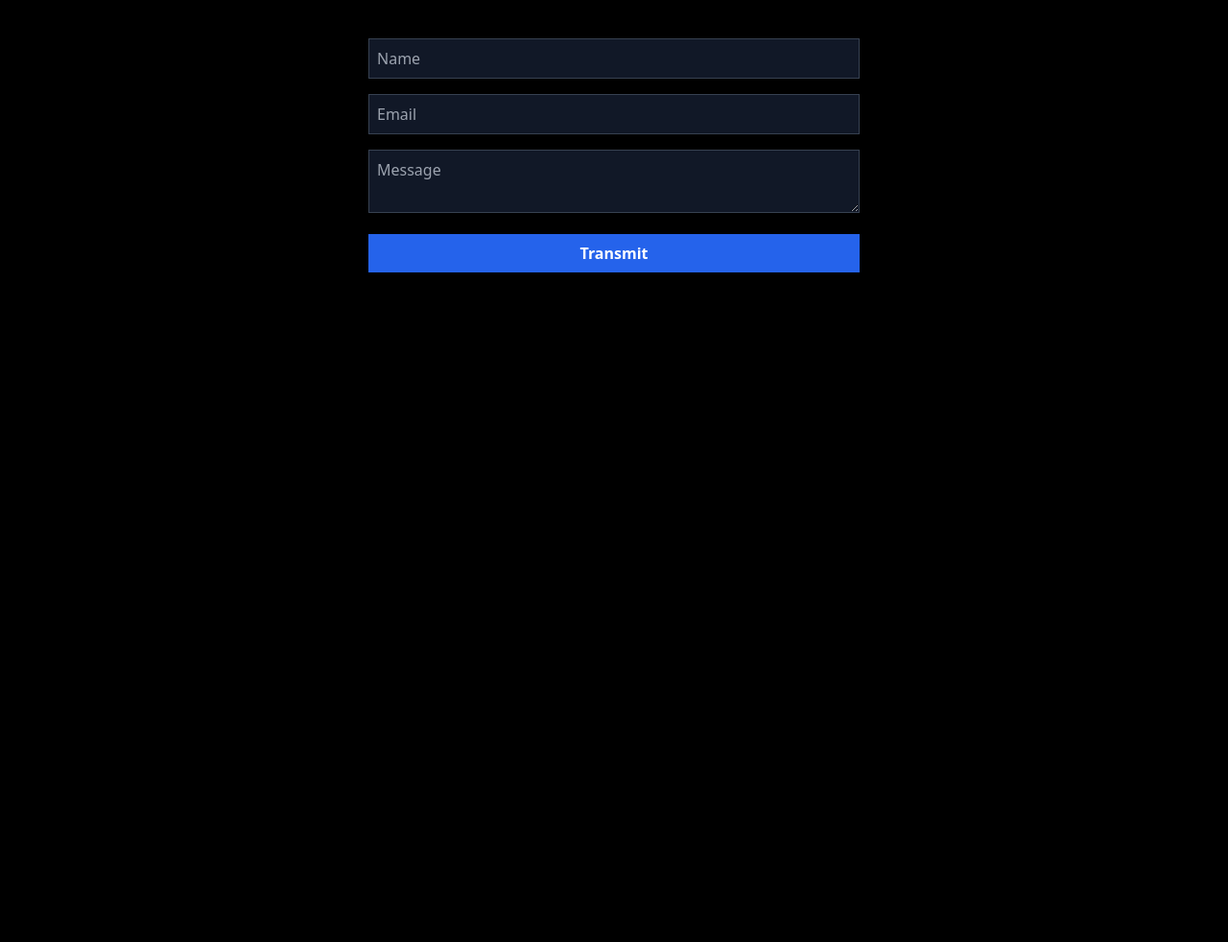
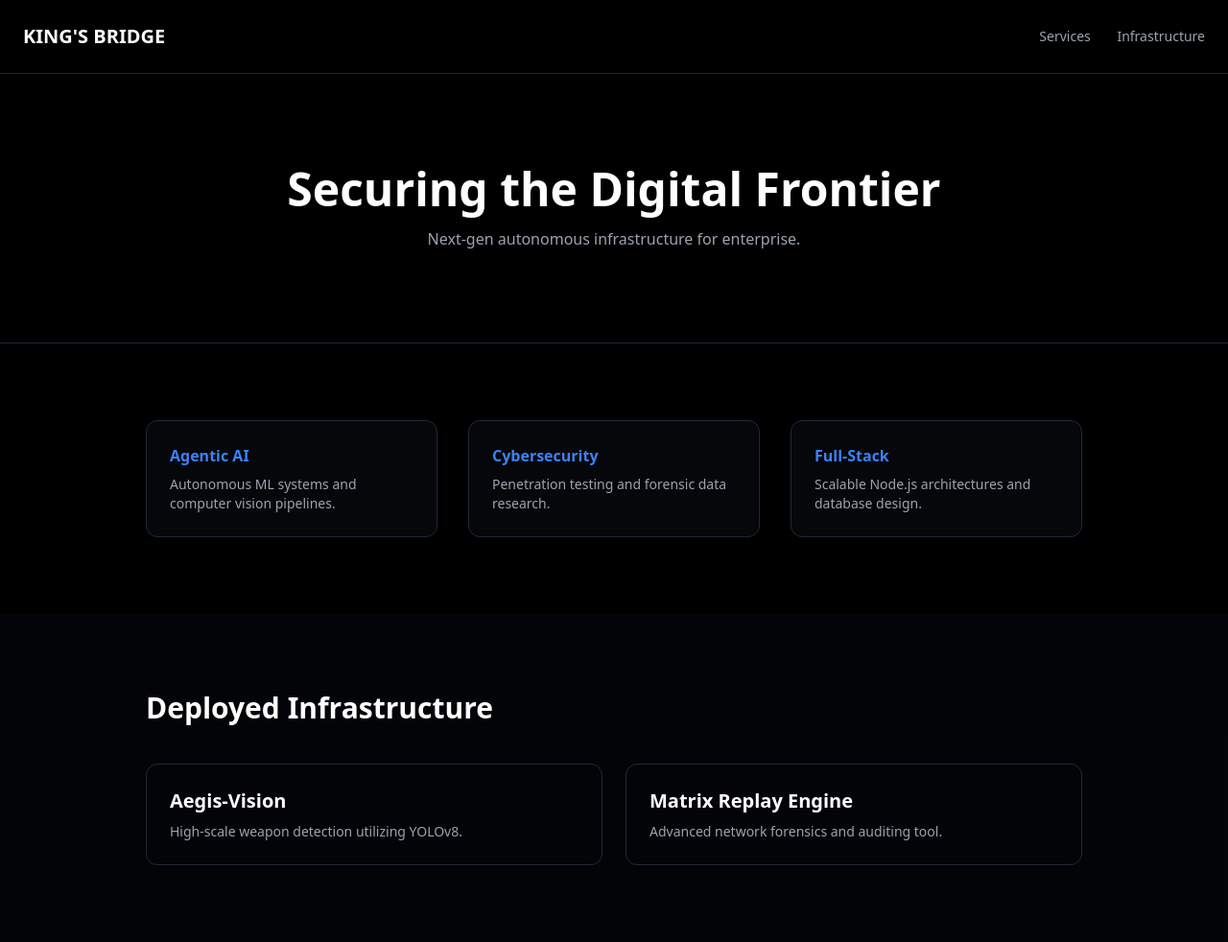
Before and after one commit to shayankhan20356/KingsBridge-Infrastructure-v2, a website: page public/index.html in a window 1280 px wide. Shown: the whole page at 96% size. Before the commit the page ends 800 px from the top, so only its background shows below. Drawn offline with nearby package versions, Linux system fonts and the light colour scheme.

Commit message:
Upgrade to professional data-driven structure

```diff
--- a/public/index.html
+++ b/public/index.html
@@ -1,13 +1,24 @@
 <!DOCTYPE html>
-<html lang="en">
-<head><meta charset="UTF-8"><script src="https://cdn.tailwindcss.com"></script></head>
-<body class="bg-black text-white p-10">
-    <form id="contactForm" class="space-y-4 max-w-lg mx-auto">
-        <input name="name" placeholder="Name" class="w-full p-2 bg-gray-900 border border-gray-700" required>
-        <input name="email" type="email" placeholder="Email" class="w-full p-2 bg-gray-900 border border-gray-700" required>
-        <textarea name="message" placeholder="Message" class="w-full p-2 bg-gray-900 border border-gray-700"></textarea>
-        <button type="submit" class="bg-blue-600 p-2 w-full font-bold">Transmit</button>
-    </form>
+<html lang="en" class="scroll-smooth">
+<head>
+    <meta charset="UTF-8">
+    <script src="https://cdn.tailwindcss.com"></script>
+    <title>KING'S BRIDGE | Consultancy</title>
+</head>
+<body class="bg-black text-white">
+    <nav class="p-6 flex justify-between items-center border-b border-gray-800">
+        <h1 class="text-xl font-bold">KING'S BRIDGE</h1>
+        <div class="space-x-6 text-sm text-gray-400">
+            <a href="#services">Services</a>
+            <a href="#projects">Infrastructure</a>
+        </div>
+    </nav>
+
+    <div id="hero-module"></div>
+    <div id="services-module"></div>
+    <div id="projects-module"></div>
+    <div id="contact-module"></div>
+
     <script src="script.js"></script>
 </body>
 </html>
--- a/public/script.js
+++ b/public/script.js
@@ -1,12 +1,46 @@
-document.getElementById('contactForm').addEventListener('submit', async (e) => {
-    e.preventDefault();
-    const btn = e.target.querySelector('button');
-    btn.textContent = 'TRANSMITTING...';
-    const data = Object.fromEntries(new FormData(e.target).entries());
-    const res = await fetch('/api/contact', {
-        method: 'POST',
-        headers: { 'Content-Type': 'application/json' },
-        body: JSON.stringify(data)
-    });
-    btn.textContent = res.ok ? 'SUCCESS' : 'FAILED';
-});
+// Data Engine
+const siteData = {
+    services: [
+        { title: "Agentic AI", desc: "Autonomous ML systems and computer vision pipelines." },
+        { title: "Cybersecurity", desc: "Penetration testing and forensic data research." },
+        { title: "Full-Stack", desc: "Scalable Node.js architectures and database design." }
+    ],
+    projects: [
+        { title: "Aegis-Vision", desc: "High-scale weapon detection utilizing YOLOv8." },
+        { title: "Matrix Replay Engine", desc: "Advanced network forensics and auditing tool." }
+    ]
+};
+
+// Injection Engine
+const render = () => {
+    document.getElementById('hero-module').innerHTML = `
+        <section class="py-24 text-center border-b border-gray-800">
+            <h2 class="text-5xl font-bold mb-4">Securing the Digital Frontier</h2>
+            <p class="text-gray-400">Next-gen autonomous infrastructure for enterprise.</p>
+        </section>`;
+
+    document.getElementById('services-module').innerHTML = `
+        <section id="services" class="py-20 max-w-5xl mx-auto grid md:grid-cols-3 gap-8 px-6">
+            ${siteData.services.map(s => `
+                <div class="p-6 border border-gray-800 rounded-xl bg-gray-900/30">
+                    <h3 class="font-bold text-blue-500 mb-2">${s.title}</h3>
+                    <p class="text-sm text-gray-400">${s.desc}</p>
+                </div>`).join('')}
+        </section>`;
+
+    document.getElementById('projects-module').innerHTML = `
+        <section id="projects" class="py-20 bg-gray-900/20">
+            <div class="max-w-5xl mx-auto px-6">
+                <h2 class="text-3xl font-bold mb-10">Deployed Infrastructure</h2>
+                <div class="grid md:grid-cols-2 gap-6">
+                    ${siteData.projects.map(p => `
+                        <div class="p-6 border border-gray-800 rounded-xl">
+                            <h3 class="font-bold text-xl mb-2">${p.title}</h3>
+                            <p class="text-gray-400 text-sm">${p.desc}</p>
+                        </div>`).join('')}
+                </div>
+            </div>
+        </section>`;
+};
+
+render();
```
Also changed, not shown: public/modules.js (added, +22 -0 lines).
